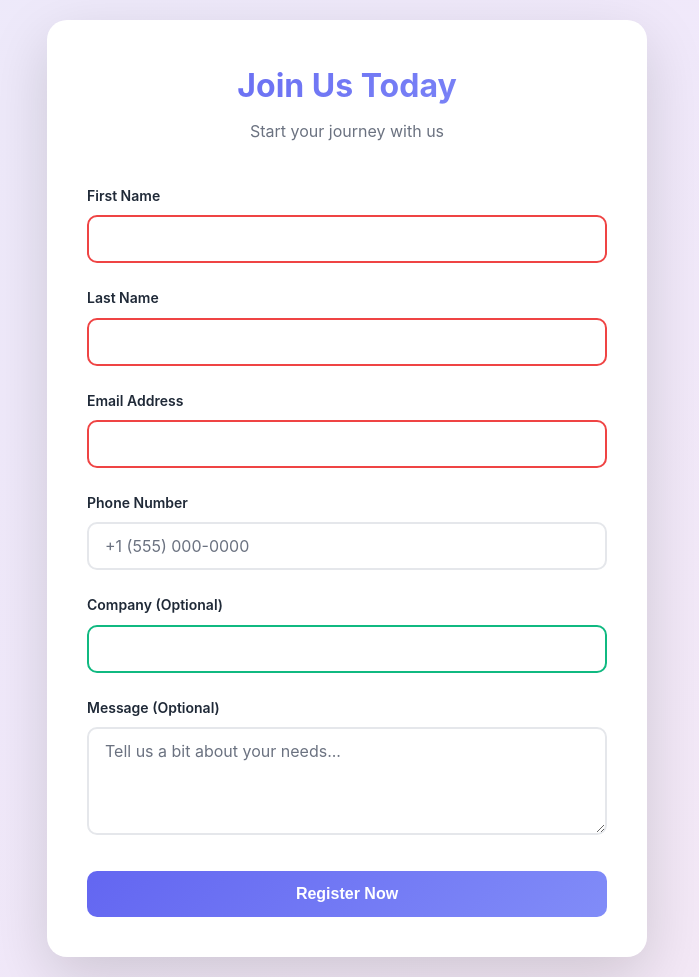
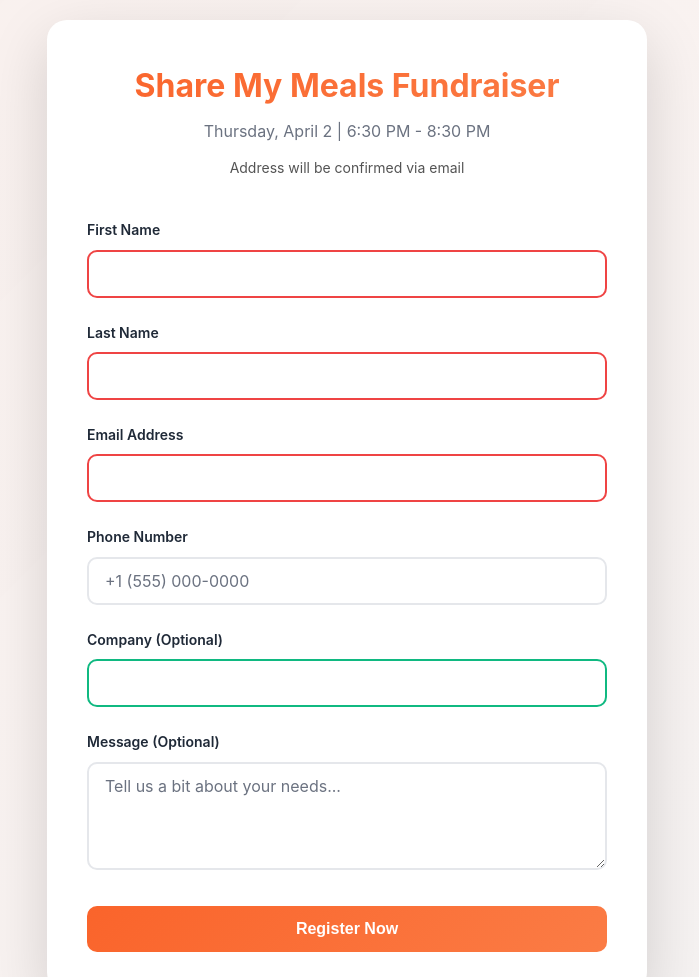
Before and after one commit to berteloot/SMM, a website: page index.html in a window 1280 px wide. Shown: the top 977 px of the page, without its empty margins (293-992 px from the left). Drawn offline with Linux system fonts and the light colour scheme.

Commit message:
Brand registration page with Share My Meals colors and event details
- Update color scheme to SMM brand colors (#fa642b orange, #545454 gray)
- Add event details: Thursday April 2, 6:30 PM - 8:30 PM
- Add address confirmation message
- Update email template with SMM branding
- Add event info section to confirmation emails
- Refresh background gradient with brand colors

Co-Authored-By: Claude Haiku 4.5 <noreply@anthropic.com>

```diff
--- a/index.html
+++ b/index.html
@@ -12,8 +12,9 @@
     <div class="container">
         <div class="registration-card">
             <div class="card-header">
-                <h1>Join Us Today</h1>
-                <p>Start your journey with us</p>
+                <h1>Share My Meals Fundraiser</h1>
+                <p>Thursday, April 2 | 6:30 PM - 8:30 PM</p>
+                <p style="font-size: 14px; color: #545454; margin-top: 12px;">Address will be confirmed via email</p>
             </div>
 
             <form id="registrationForm" class="registration-form">
--- a/styles.css
+++ b/styles.css
@@ -5,9 +5,10 @@
 }
 
 :root {
-    --primary: #6366f1;
-    --primary-dark: #4f46e5;
-    --primary-light: #818cf8;
+    --primary: #fa642b;
+    --primary-dark: #e85a1f;
+    --primary-light: #fb7c45;
+    --secondary: #545454;
     --success: #10b981;
     --error: #ef4444;
     --text-primary: #1f2937;
@@ -39,9 +40,9 @@ body {
     width: 200%;
     height: 200%;
     background: linear-gradient(45deg,
-        rgba(99, 102, 241, 0.1) 0%,
-        rgba(168, 85, 247, 0.1) 50%,
-        rgba(236, 72, 153, 0.1) 100%);
+        rgba(250, 100, 43, 0.08) 0%,
+        rgba(250, 100, 43, 0.05) 50%,
+        rgba(84, 84, 84, 0.05) 100%);
     animation: rotate 20s linear infinite;
     z-index: -1;
 }
```
Also changed, not shown: api/register.js (+14 -6 lines), .claude/settings.local.json.
